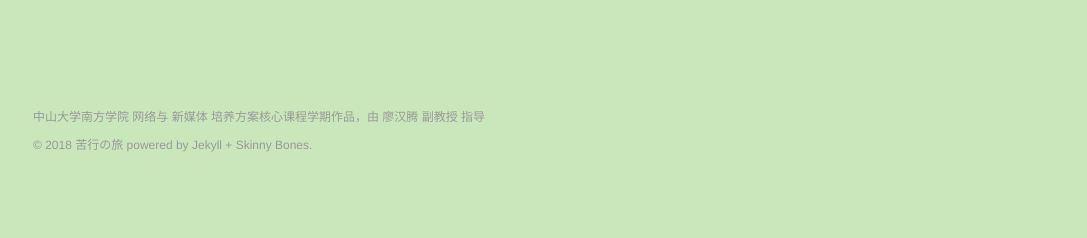
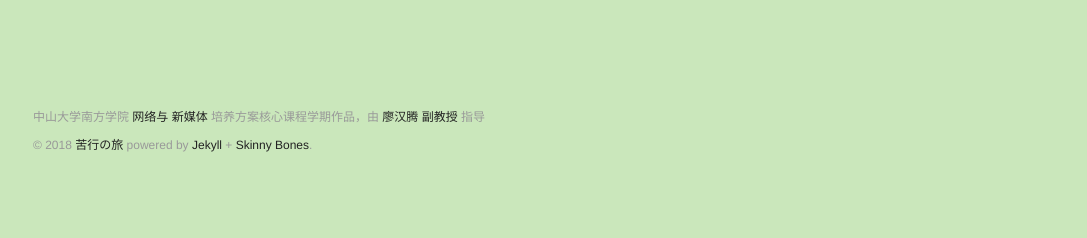
Before and after one commit to luo00789/luo00789.github.io, a Jekyll site: the page built from index.md, in a window 1280 px wide. Shown: the part 3471-3709 px from the top of the page, without its empty margins (63-1150 px from the left). Built offline with Jekyll 4.4.1, drawn with Linux system fonts in a browser that asks for light colours.

```diff
--- a/_sass/_layout.scss
+++ b/_sass/_layout.scss
@@ -344,7 +344,7 @@
 		@include font-size(12);
 		color: lighten($black,60);
 		a {
-			color: lighten($black,60);
+
 			text-decoration: none;
 		}
 	}
```
